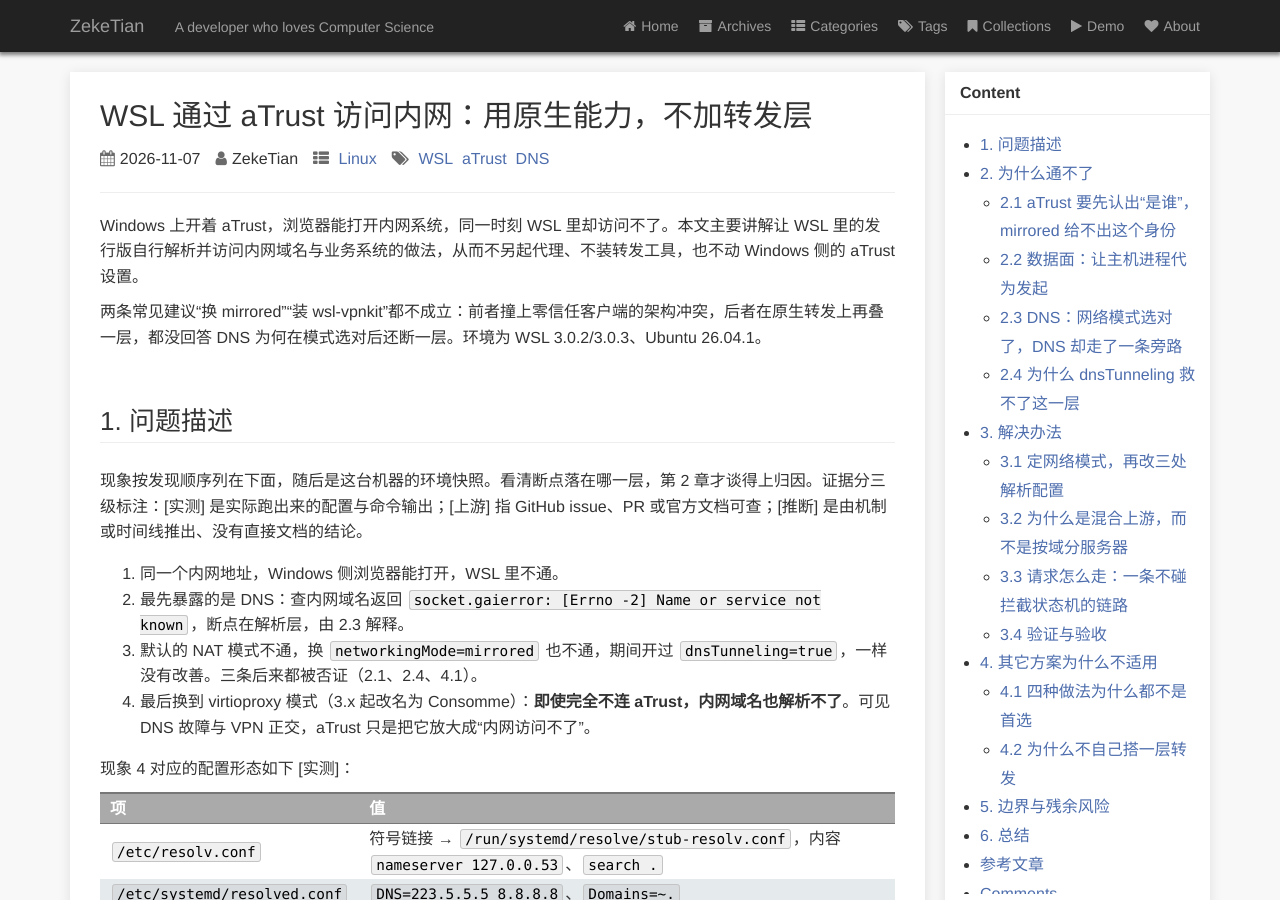
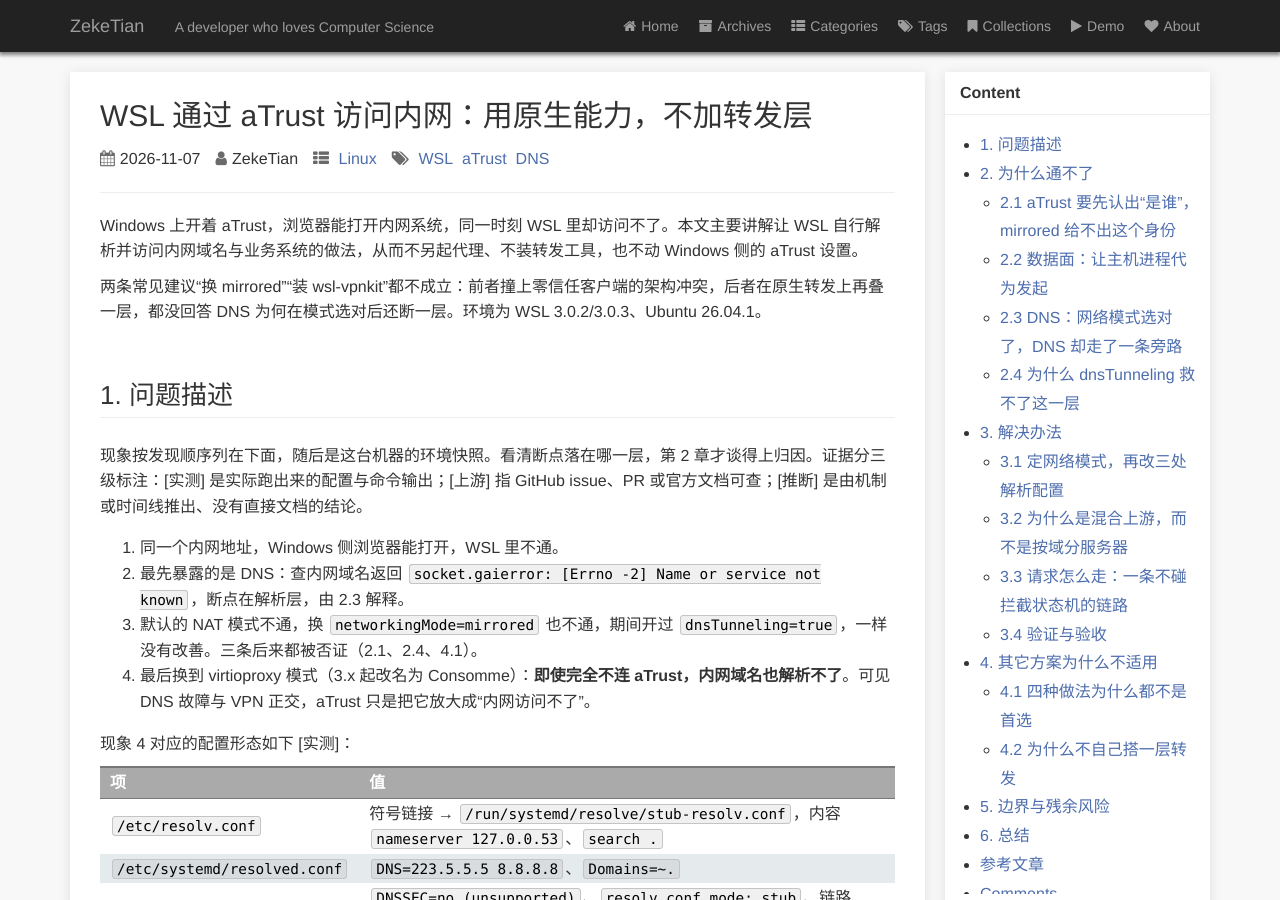
Before and after one commit to ZekeTian/zeketian-blog, a Jekyll site: the page built from _posts/2026-11-07-wsl-atrust-corp-intranet-native.md, in a window 1280 px wide and 900 px high. Built offline with Jekyll 4.4.1, drawn with Linux system fonts in a browser that asks for light colours; comment, search, counter and statistics services are not loaded; a style sheet for code colours, icons or effects is not loaded.

Commit message:
docs: tighten WSL aTrust post excerpt wording
Drop “里的发行版” from the lede: the subject of the how-to is
WSL itself; the distro detail belongs to the config sections, not
the one-paragraph excerpt on the home list.

```diff
--- a/_posts/2026-11-07-wsl-atrust-corp-intranet-native.md
+++ b/_posts/2026-11-07-wsl-atrust-corp-intranet-native.md
@@ -9,7 +9,7 @@ author: ZekeTian
 * content
 {:toc}
 
-Windows 上开着 aTrust，浏览器能打开内网系统，同一时刻 WSL 里却访问不了。本文主要讲解让 WSL 里的发行版自行解析并访问内网域名与业务系统的做法，从而不另起代理、不装转发工具，也不动 Windows 侧的 aTrust 设置。
+Windows 上开着 aTrust，浏览器能打开内网系统，同一时刻 WSL 里却访问不了。本文主要讲解让 WSL 自行解析并访问内网域名与业务系统的做法，从而不另起代理、不装转发工具，也不动 Windows 侧的 aTrust 设置。
 
 两条常见建议“换 mirrored”“装 wsl-vpnkit”都不成立：前者撞上零信任客户端的架构冲突，后者在原生转发上再叠一层，都没回答 DNS 为何在模式选对后还断一层。环境为 WSL 3.0.2/3.0.3、Ubuntu 26.04.1。
 
```
